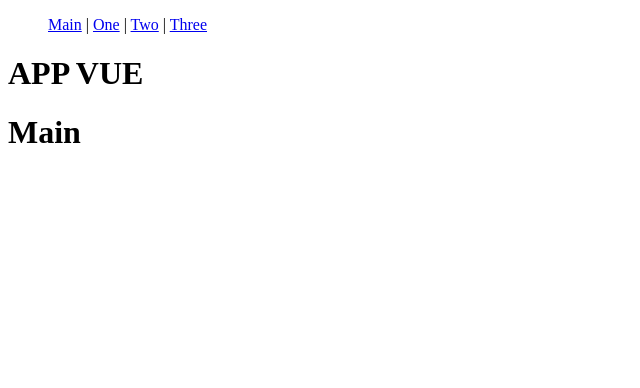
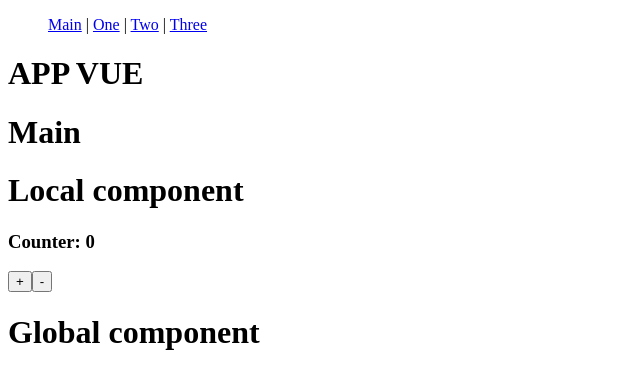
Before and after one commit to Fiasko99/vue3-learn, a Vue app: page / in a window 1280 px wide. Shown: the top 388 px of the page, without its empty margins (0-640 px from the left). Built offline with nearby package versions, Linux system fonts and the light colour scheme.

Commit message:
base use component

```diff
--- a/src/App.vue
+++ b/src/App.vue
@@ -7,11 +7,18 @@
   </ul>
   <h1>APP VUE</h1>
   <router-view></router-view>
+  <main>
+    <local-component />
+    <global-component />
+  </main>
 </template>
 
 <script>
+import LocalComponent from "@/components/Lacal.vue";
 export default {
-
+  components: {
+    LocalComponent
+  }
 }
 </script>
 
--- /dev/null
+++ b/src/components/Global.vue
@@ -0,0 +1,13 @@
+<template>
+  <h1>Global component</h1>
+</template>
+
+<script>
+export default {
+  name: 'global-component'
+}
+</script>
+
+<style>
+
+</style>
--- /dev/null
+++ b/src/components/Lacal.vue
@@ -0,0 +1,27 @@
+<template>
+  <h1>Local component</h1>
+  <h3>Counter: {{counter}}</h3>
+  <button @click="changeCounter(+1)">+</button>
+  <button @click="changeCounter(-1)">-</button>
+</template>
+
+<script>
+export default {
+  name: 'local-component',
+  data() {
+    return {
+      counter: 0
+    }
+  },
+  methods: {
+    changeCounter(num) {
+      this.counter += num
+      if (this.counter < 0) this.counter = 0
+    }
+  }
+}
+</script>
+
+<style>
+
+</style>
--- a/src/main.js
+++ b/src/main.js
@@ -1,9 +1,11 @@
 import { createApp } from 'vue'
 import App from './App.vue'
 import router from './router'
+import GlobalComponent from "./components/Global";
 
 const app = createApp(App)
 
 app.use(router)
+app.component('global-component', GlobalComponent)
 
 app.mount('#app')
```
